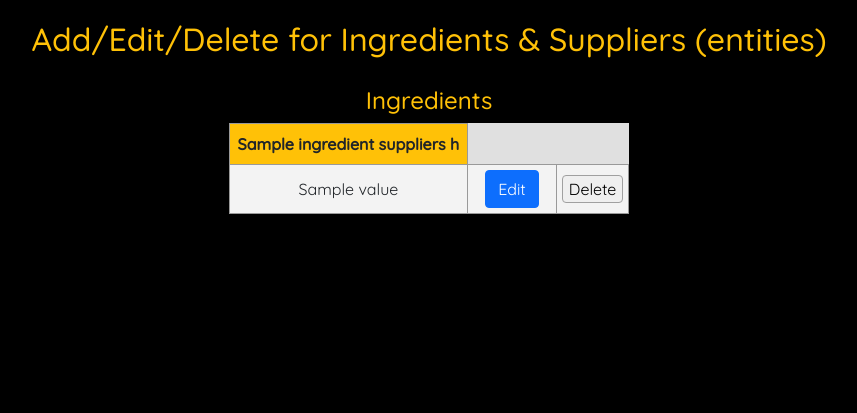
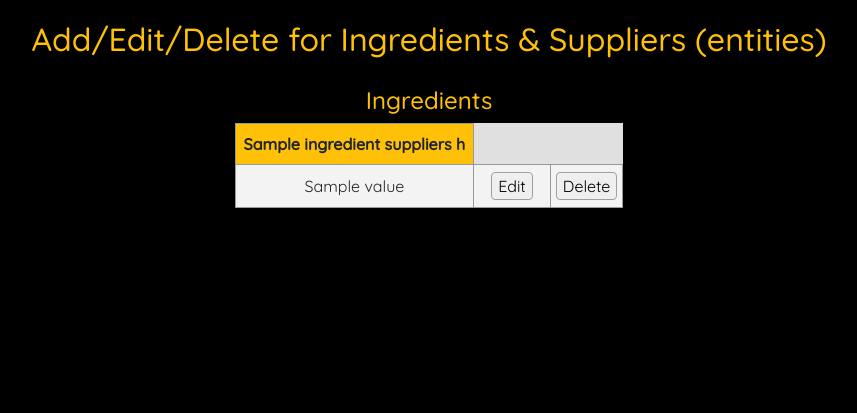
Before and after one commit to yu-daniel/Two-Guys, a Flask app: template templates/ingredients_suppliers.html in a window 1280 px wide. Shown: the part 56-469 px from the top of the page, without its empty margins (211-1068 px from the left). Run offline with Flask 2, Linux system fonts and the light colour scheme; the template is opened without the code that fills it: values that come from a table or form of the project are taken from there, most other values are stand-ins (such as "Sample title", 1, 10 or a date in 2020); parts of the project's set-up code (start-up, migrations or seed data) failed here and were passed over.

Commit message:
corrected the appearance of the Edit button for ingredients_suppliers page.

```diff
--- a/app.py
+++ b/app.py
@@ -419,3 +419,17 @@ def delete_supplier(id):
     delete_ingredient_results = execute_query(db_connection, delete_supplier_query, data)
 
     return redirect(url_for("ingredients_suppliers"))
+
+
+@app.route('/update_ingredient/<int:id>')
+def update_ingredient(id):
+    """deletes a ingredient with the given id"""
+    db_connection = connect_to_database()
+    print("We're at update ingredient query!")
+    # delete_intersection_query = "DELETE FROM Ingredients_Suppliers WHERE ing_id = %s"
+    # delete_ingredient_query = "DELETE FROM Ingredients WHERE ingredient_id = %s"
+    # data = (id,)
+    # delete_intersection_results = execute_query(db_connection, delete_intersection_query, data)
+    # delete_ingredient_results = execute_query(db_connection, delete_ingredient_query, data)
+
+    return redirect(url_for("ingredients_suppliers"))
--- a/templates/ingredients_suppliers.html
+++ b/templates/ingredients_suppliers.html
@@ -26,7 +26,7 @@
 					{% endfor %}
 					<td>
 						<div class="container">
-							<button type="button" class="btn btn-primary" data-bs-toggle="modal" data-bs-target="#edit-modal{{set[-1]}}">Edit</button>
+							<input type='button' name='Edit' value='Edit' data-bs-toggle="modal" data-bs-target="#edit-modal{{set[-1]}}">
 							<div class="modal" id="edit-modal{{set[-1]}}">
 								<div class="modal-dialog">
 									<div class="modal-content">
@@ -49,8 +49,8 @@
 													<input type="text" class="form-control">
 												</div>
 												<div class="modal-footer">
-													<button type="submit" class="btn btn-primary">Update</button>
-													<button type="submit" class="btn btn-primary" data-bs-dismiss="modal">Cancel</button>
+													<input type='button' name='Update' value='Update' onclick="window.location = '/update_ingredient/{{set[-1]}}'">
+													<input type='button' name='Cancel' value='Cancel' data-bs-dismiss="modal">
 												</div>
 											</form>
 										</div>
```
